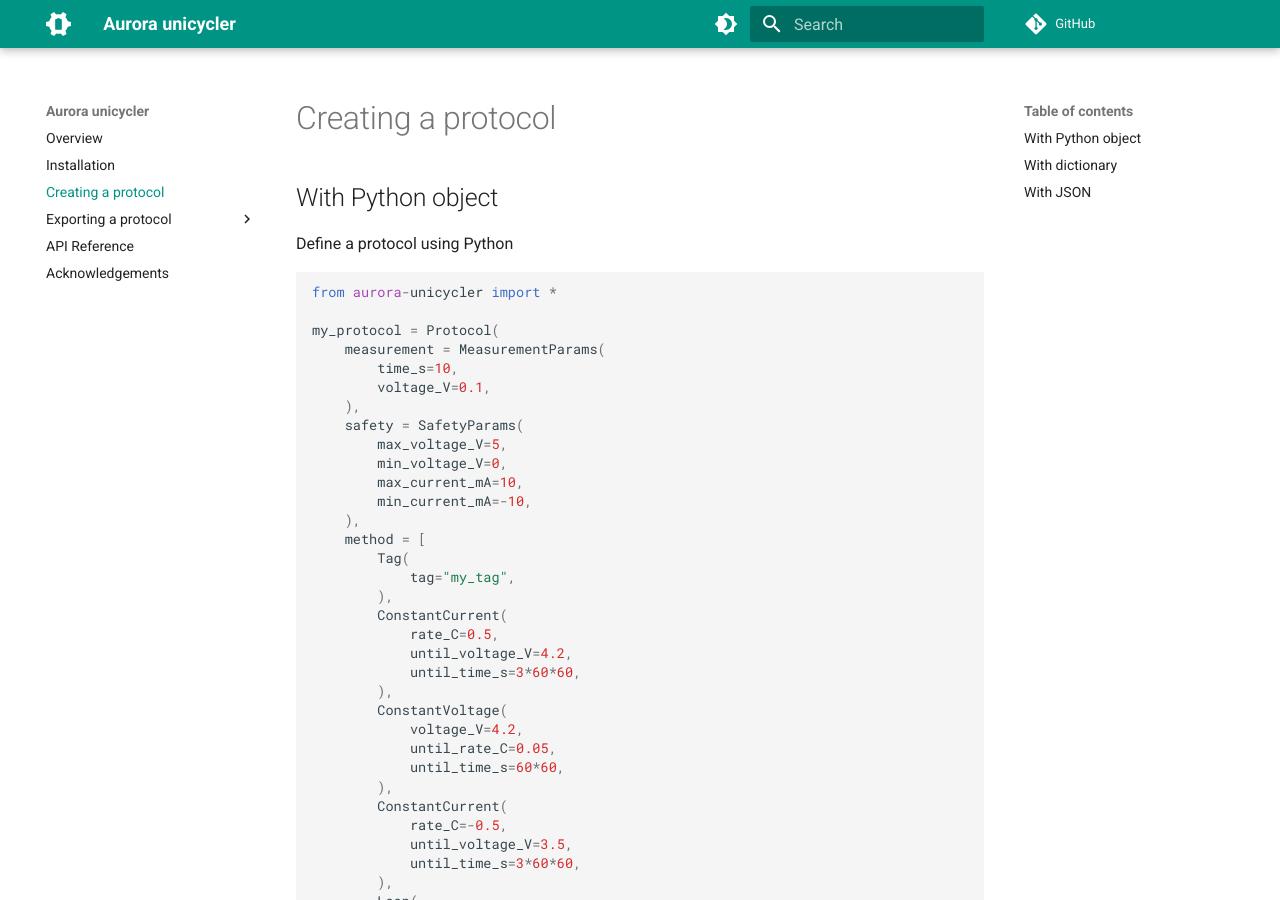
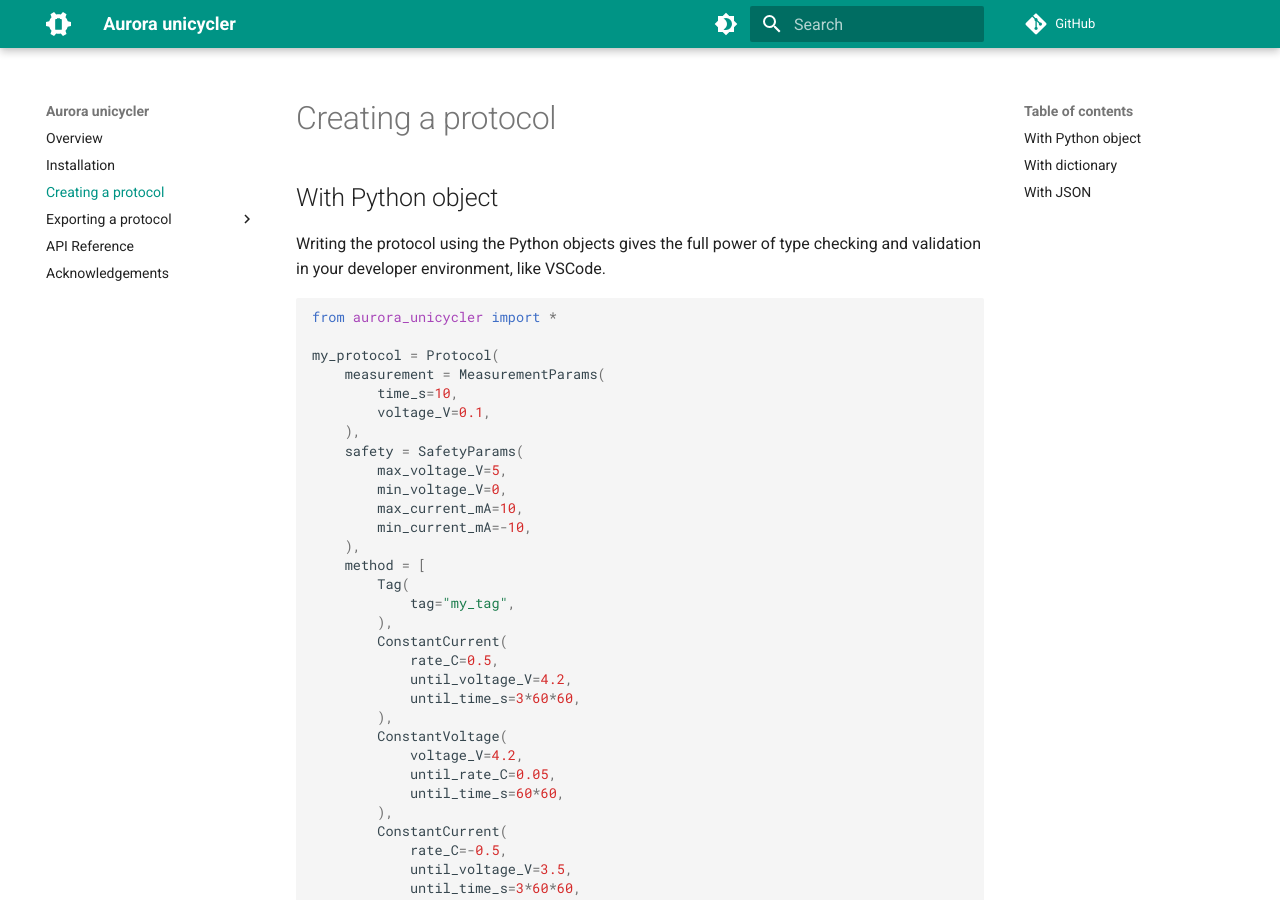
Before and after one commit to EmpaEconversion/aurora-unicycler, an MkDocs documentation site: the page built from docs/protocol.md, in a window 1280 px wide and 900 px high. Built offline with MkDocs 1.6.1 and Material for MkDocs 9.7.7, drawn with Linux system fonts in a browser that asks for light colours; comment, search, counter and statistics services are not loaded.

Commit message:
Update protocol.md

````diff
--- a/docs/protocol.md
+++ b/docs/protocol.md
@@ -1,8 +1,9 @@
 ## With Python object
 
-Define a protocol using Python
+Writing the protocol using the Python objects gives the full power of type
+checking and validation in your developer environment, like VSCode.
 ```python
-from aurora-unicycler import *
+from aurora_unicycler import *
 
 my_protocol = Protocol(
     measurement = MeasurementParams(
@@ -44,7 +45,8 @@
 
 ## With dictionary
 
-You can also create a protocol from a python dictionary - you will not get type checking in an IDE, but it will still validate at runtime.
+You can also create a protocol from a python dictionary - you will not get type
+checking in an IDE, but it will still validate at runtime.
 ```python
 my_protocol = Protocol.from_dict({
     "measurement": {"time_s": 10, "voltage_V": 0.1}
````
